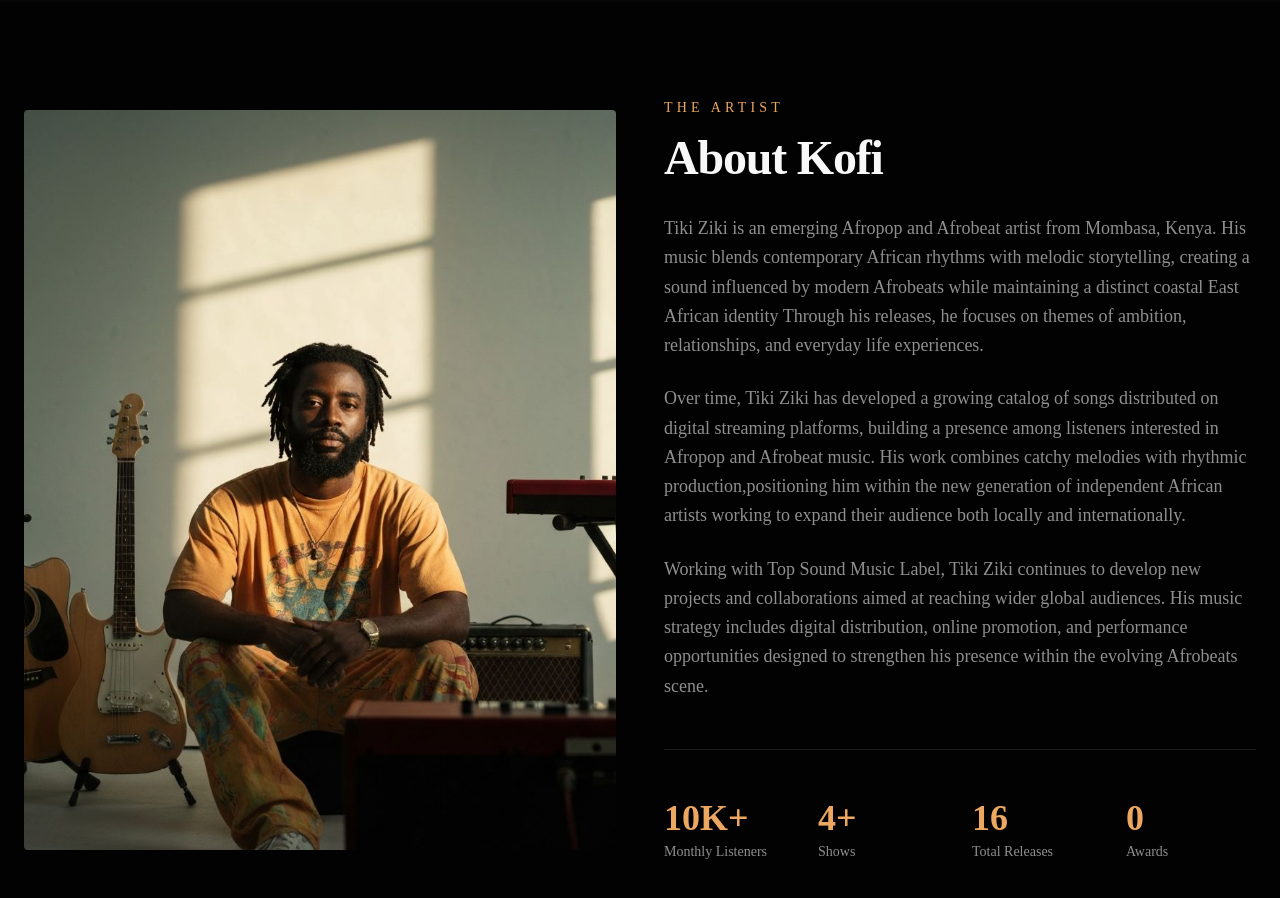
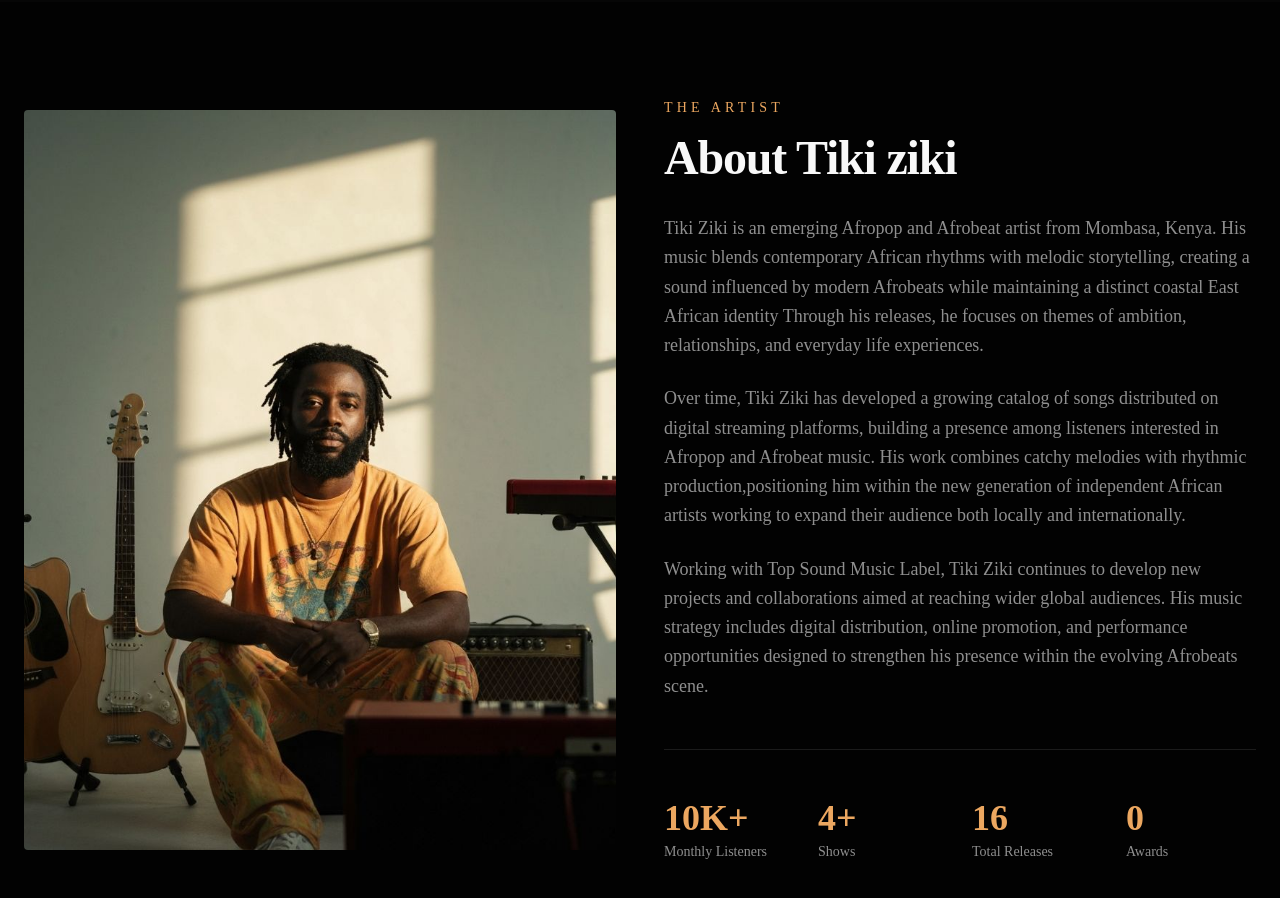
Before and after one commit to Nildaproduction/Tikiziki, a Next.js app: page / in a window 1280 px wide. Shown: the part 4900-5798 px from the top of the page. Built offline with nearby package versions, Linux system fonts and the light colour scheme.

Commit message:
Update about-section.tsx

```diff
--- a/components/about-section.tsx
+++ b/components/about-section.tsx
@@ -25,7 +25,7 @@ export function AboutSection() {
           {/* Content */}
           <div>
             <p className="text-primary tracking-[0.3em] text-sm mb-4">THE ARTIST</p>
-            <h2 className="text-4xl md:text-5xl font-bold tracking-tight mb-8">About Kofi</h2>
+            <h2 className="text-4xl md:text-5xl font-bold tracking-tight mb-8">About Tiki ziki</h2>
 
             <div className="space-y-6 text-muted-foreground text-lg leading-relaxed">
               <p>
```
